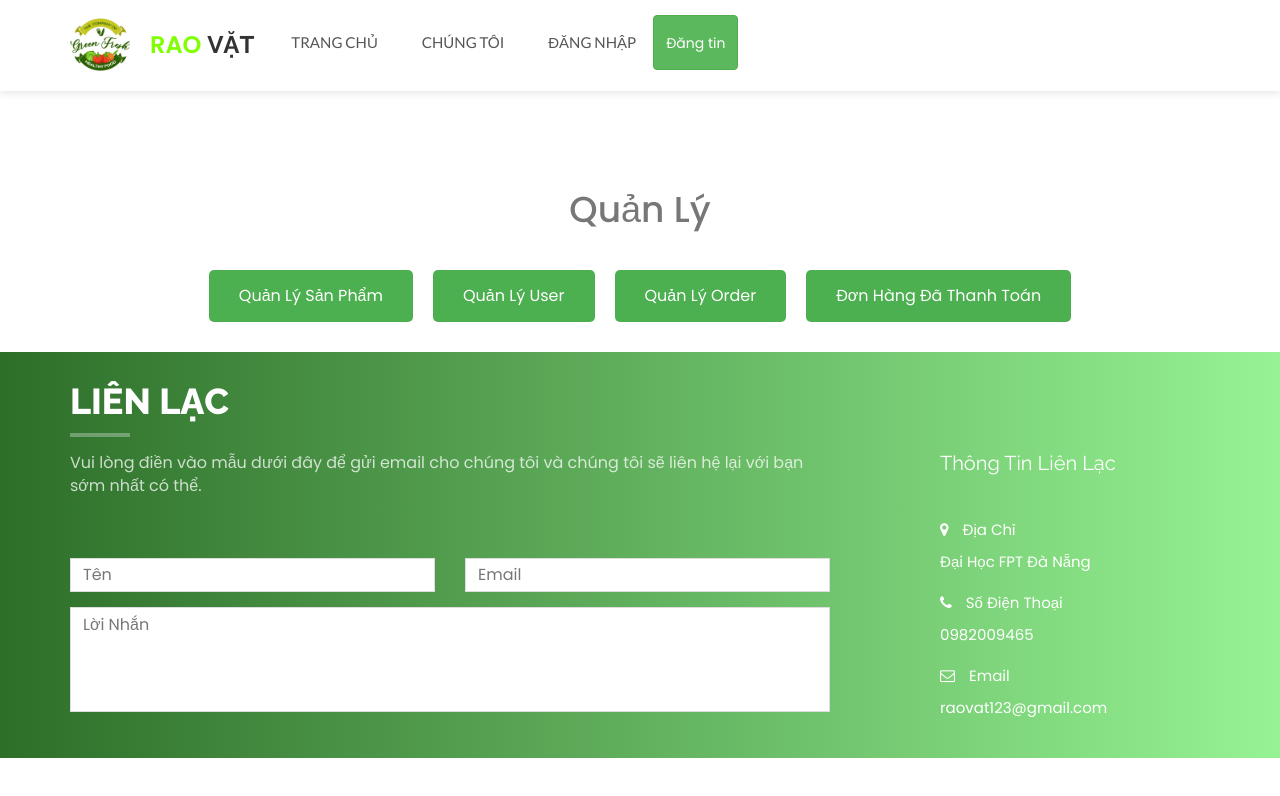
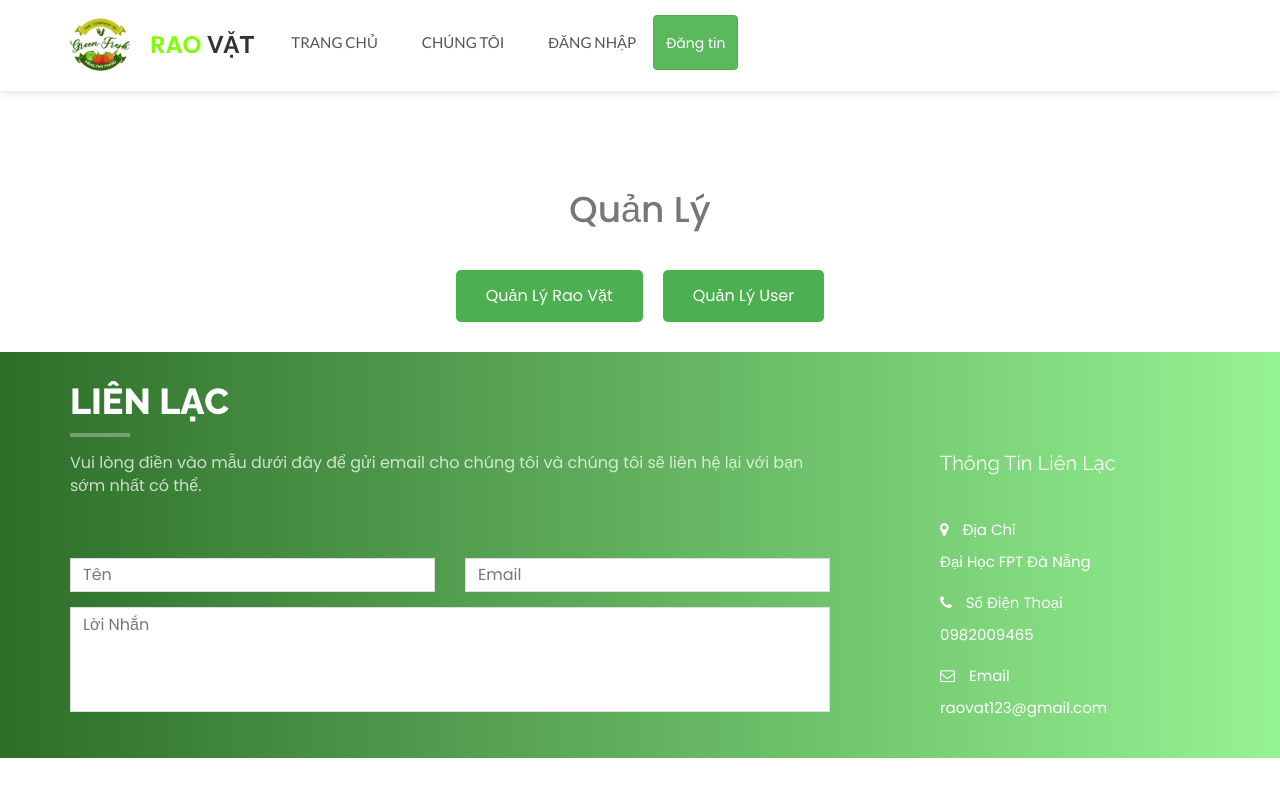
Before and after one commit to VuZuZi/SwdFAll24, a React (Create React App) app in the folder client/: page /admin in a window 1280 px wide. Shown: the top 796 px of the page. Built offline with nearby package versions, Linux system fonts and the light colour scheme; a web font is replaced by a local one.

Commit message:
update admin login

```diff
--- a/client/src/components/adminPage/AdminRoute.jsx
+++ b/client/src/components/adminPage/AdminRoute.jsx
@@ -18,8 +18,7 @@ const AdminRoute = ({ component: Component, ...rest }) => {
   }, []);
 
   if (userRole === null) {
-    // Optionally, you can return a loading spinner or message here
-    return null; // Or return a loading spinner or message
+    return null;
   }
 
   return (
--- a/client/src/components/adminPage/adminPage.jsx
+++ b/client/src/components/adminPage/adminPage.jsx
@@ -1,22 +1,19 @@
 import React from "react";
 import "../../assets/css/AdminCss.css";
+import { Link } from "react-router-dom";
+
 export const AdminPage = () => {
   return (
     <div className="container-admin" style={{ marginTop: "150px" }}>
       <h1>Quản Lý</h1>
-      <button className="btn-admin">
-        <a href="admin-product">Quản Lý Sản Phẩm</a>
-      </button>
+      <Link to={`/admin-ads`}>
+        <button className="btn-admin">
+        <a>Quản Lý Rao Vặt</a>
+        </button>
+      </Link>
+
       <button className="btn-admin">
         <a href="admin-user">Quản Lý User</a>
-      </button>
-      <button className="btn-admin">
-        <a href="admin-order">Quản Lý Order</a>
-      </button>
-      <button className="btn-admin">
-        <a href="https://my.payos.vn/1f05593c166b11ef915f0242ac110002/dashboard">
-          Đơn Hàng Đã Thanh Toán
-        </a>
       </button>
     </div>
   );
--- a/client/src/components/login.jsx
+++ b/client/src/components/login.jsx
@@ -29,6 +29,7 @@ export const Login = (props) => {
       );
       if (response.status === 201) {
         toast.success("Đăng Ký Thành Công", { autoClose: 3000 });
+        history.push("/");
       } else {
         toast.error("Đăng Ký Không Thành Công", { autoClose: 3000 });
       }
```
Also changed, not shown: 2 other files (tests, documents, lock files or other folders).
